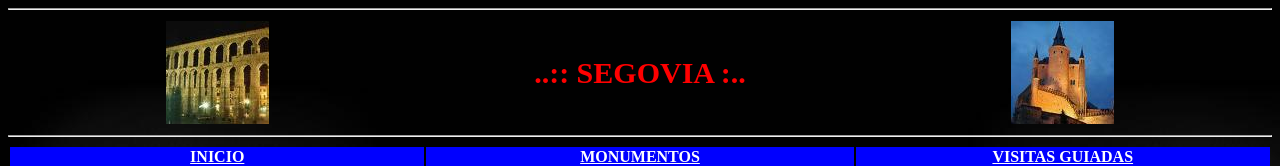
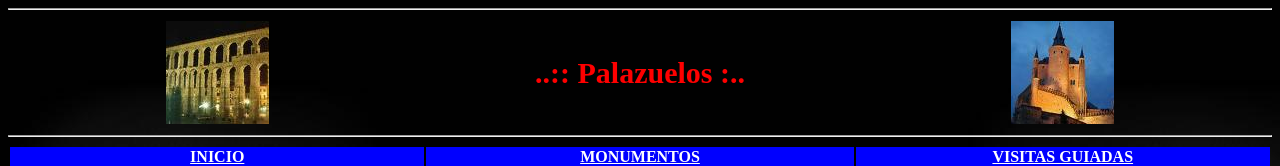
Before and after one commit to Borxo/Ejercicio_Segovia, a plain HTML site: page Index.html in a window 1280 px wide. Shown: the top 166 px of the page. Drawn offline with Linux system fonts and the light colour scheme.

Commit message:
Update Index.html

```diff
--- a/Index.html
+++ b/Index.html
@@ -32,7 +32,7 @@
 
                     <!--Segunda columna-->
                     <td style="width:34%;text-align:center">
-                        <span style="color:red;font-size:30px;"><b>..:: SEGOVIA :..</b> </span>     <!--Etiqueta "span" para colorear y poner un tamaño de fuente 30px.-->
+                        <span style="color:red;font-size:30px;"><b>..:: Palazuelos :..</b> </span>     <!--Etiqueta "span" para colorear y poner un tamaño de fuente 30px.-->
                     </td>
 
                     <!--Tercera columna-->
```
